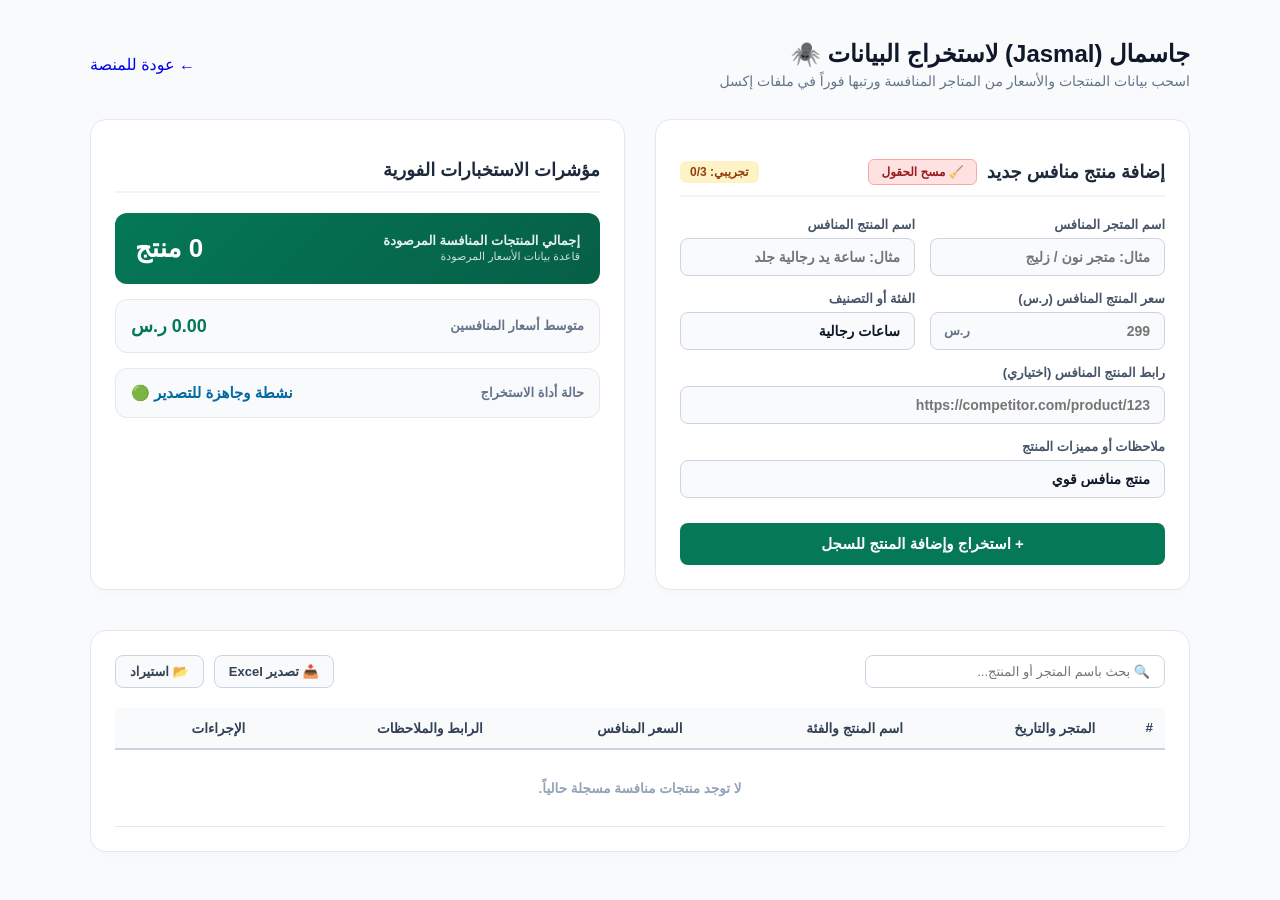
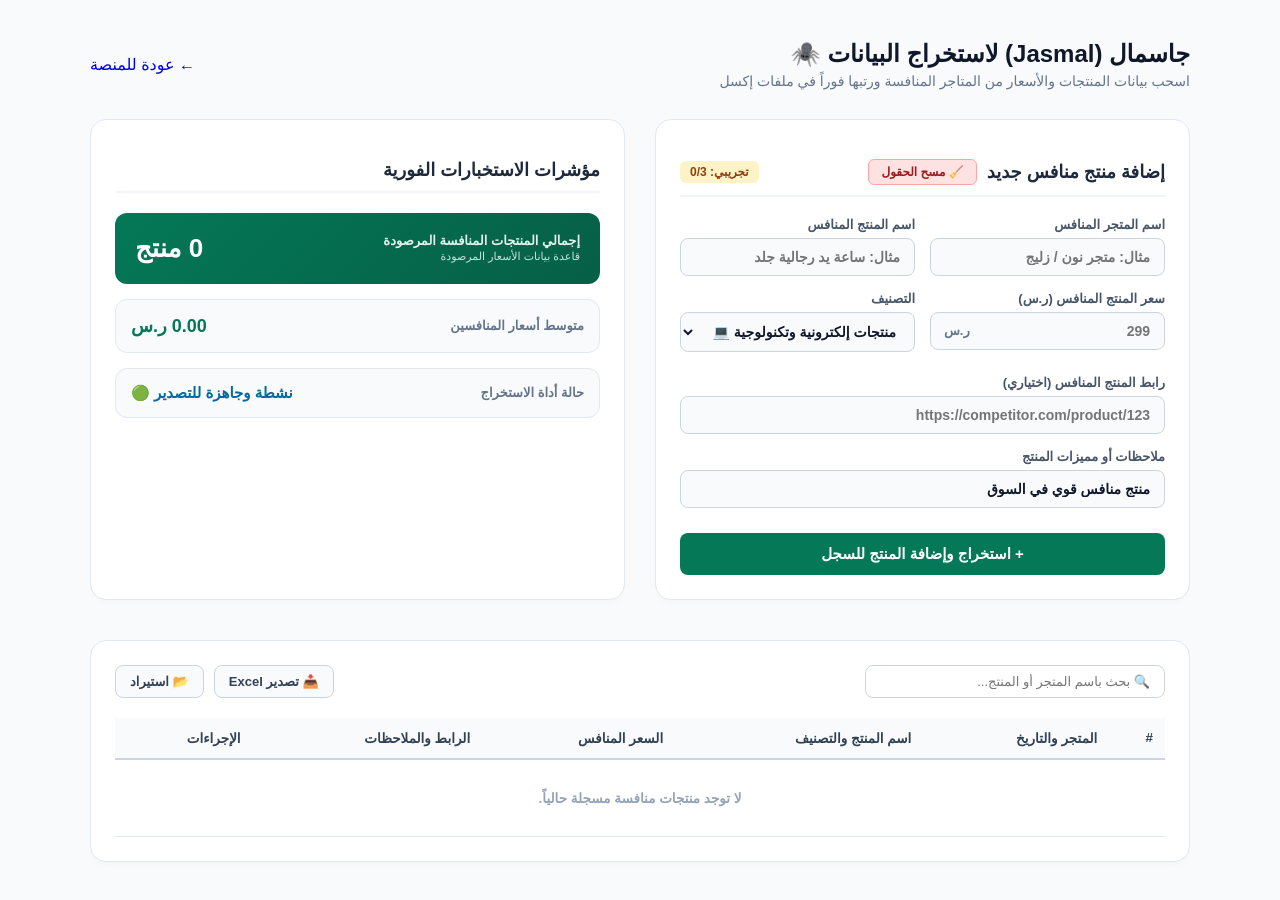
Before and after one commit to engaziasa-lang/engazia-app, a Next.js app: page /hub/sa/jasmal in a window 1280 px wide. Built offline with nearby package versions, Linux system fonts and the light colour scheme.

Commit message:
Update page.tsx

```diff
--- a/app/hub/sa/jasmal/page.tsx
+++ b/app/hub/sa/jasmal/page.tsx
@@ -19,8 +19,12 @@ export default function JasmalScraperSA() {
   const [productName, setProductName] = useState<string>('');
   const [productPrice, setProductPrice] = useState<number | ''>('');
   const [productUrl, setProductUrl] = useState<string>('');
-  const [category, setCategory] = useState<string>('ساعات رجالية');
-  const [notes, setNotes] = useState<string>('منتج منافس قوي');
+
+  // الخيارات الذكية للتصنيف
+  const [categorySelect, setCategorySelect] = useState<string>('منتجات إلكترونية وتكنولوجية');
+  const [customCategory, setCustomCategory] = useState<string>('منتجات إلكترونية وتكنولوجية');
+
+  const [notes, setNotes] = useState<string>('منتج منافس قوي في السوق');
 
   const [items, setItems] = useState<JasmalItem[]>([]);
   const [searchQuery, setSearchQuery] = useState<string>('');
@@ -43,14 +47,26 @@ export default function JasmalScraperSA() {
   const isActivated = typeof window !== 'undefined' && !!localStorage.getItem('merchant_license_key');
 
   const price = typeof productPrice === 'number' ? productPrice : 0;
+  const finalCategory = categorySelect === 'تصنيف آخر (كتابة يدوية)' ? customCategory : categorySelect;
+
+  const handleSelectChange = (e: React.ChangeEvent<HTMLSelectElement>) => {
+    const val = e.target.value;
+    setCategorySelect(val);
+    if (val !== 'تصنيف آخر (كتابة يدوية)') {
+      setCustomCategory(val);
+    } else {
+      setCustomCategory('');
+    }
+  };
 
   const handleClearForm = () => {
     setCompetitorName('');
     setProductName('');
     setProductPrice('');
     setProductUrl('');
-    setCategory('ساعات رجالية');
-    setNotes('منتج منافس قوي');
+    setCategorySelect('منتجات إلكترونية وتكنولوجية');
+    setCustomCategory('منتجات إلكترونية وتكنولوجية');
+    setNotes('منتج منافس قوي في السوق');
     setEditingId(null);
   };
 
@@ -60,8 +76,8 @@ export default function JasmalScraperSA() {
       alert('🔒 عذراً، لقد استهلكت الحد التجريبي (3 منتجات مستخرجة). يرجى ترقية حسابك لفتح السعة الكاملة بلا حدود!');
       return;
     }
-    if (!competitorName.trim() || !productName.trim() || price <= 0) {
-      alert('الرجاء التأكد من تعبئة اسم المنافس، اسم المنتج، وسعر صحيح.');
+    if (!competitorName.trim() || !productName.trim() || price <= 0 || !finalCategory.trim()) {
+      alert('الرجاء التأكد من تعبئة اسم المنافس، اسم المنتج، التصنيف، وسعر صحيح.');
       return;
     }
 
@@ -76,7 +92,7 @@ export default function JasmalScraperSA() {
         productName,
         productPrice: price,
         productUrl,
-        category,
+        category: finalCategory,
         notes,
         createdAt: item.createdAt || formattedDate
       } : item);
@@ -90,7 +106,7 @@ export default function JasmalScraperSA() {
         productName,
         productPrice: price,
         productUrl,
-        category,
+        category: finalCategory,
         notes,
         createdAt: formattedDate
       };
@@ -106,7 +122,15 @@ export default function JasmalScraperSA() {
     setProductName(item.productName);
     setProductPrice(item.productPrice);
     setProductUrl(item.productUrl);
-    setCategory(item.category);
+
+    const standardCategories = ['منتجات إلكترونية وتكنولوجية', 'أزياء وملابس رجالية/نسائية', 'عطور وبخور وعناية شخصية', 'أكسسوارات وساعات'];
+    if (standardCategories.includes(item.category)) {
+      setCategorySelect(item.category);
+      setCustomCategory(item.category);
+    } else {
+      setCategorySelect('تصنيف آخر (كتابة يدوية)');
+      setCustomCategory(item.category);
+    }
     setNotes(item.notes);
     setEditingId(item.id);
     window.scrollTo({ top: 0, behavior: 'smooth' });
@@ -146,7 +170,7 @@ export default function JasmalScraperSA() {
                 <th>المتجر المنافس</th>
                 <th>اسم المنتج</th>
                 <th>التاريخ والوقت</th>
-                <th>الفئة</th>
+                <th>التصنيف</th>
                 <th>السعر (ر.س)</th>
                 <th>رابط المنتج</th>
                 <th>ملاحظات</th>
@@ -331,11 +355,30 @@ export default function JasmalScraperSA() {
                   <span className="currency-tag">ر.س</span>
                 </div>
               </div>
+
               <div className="input-group">
-                <label>الفئة أو التصنيف</label>
-                <div className="input-wrapper">
-                  <input type="text" value={category} onChange={(e) => setCategory(e.target.value)} placeholder="ساعات وإكسسوارات" required />
+                <label>التصنيف</label>
+                <div className="input-wrapper" style={{ marginBottom: '8px' }}>
+                  <select value={categorySelect} onChange={handleSelectChange}>
+                    <option value="منتجات إلكترونية وتكنولوجية">منتجات إلكترونية وتكنولوجية 💻</option>
+                    <option value="أزياء وملابس رجالية/نسائية">أزياء وملابس رجالية/نسائية 👕</option>
+                    <option value="عطور وبخور وعناية شخصية">عطور وبخور وعناية شخصية 🌸</option>
+                    <option value="أكسسوارات وساعات">أكسسوارات وساعات ⌚</option>
+                    <option value="تصنيف آخر (كتابة يدوية)">➕ تصنيف آخر (كتابة يدوية)</option>
+                  </select>
                 </div>
+
+                {categorySelect === 'تصنيف آخر (كتابة يدوية)' && (
+                  <div className="input-wrapper">
+                    <input
+                      type="text"
+                      value={customCategory}
+                      onChange={(e) => setCustomCategory(e.target.value)}
+                      placeholder="اكتب التصنيف المخصص هنا..."
+                      required
+                    />
+                  </div>
+                )}
               </div>
             </div>
 
@@ -408,7 +451,7 @@ export default function JasmalScraperSA() {
               <tr>
                 <th>#</th>
                 <th>المتجر والتاريخ</th>
-                <th>اسم المنتج والفئة</th>
+                <th>اسم المنتج والتصنيف</th>
                 <th>السعر المنافس</th>
                 <th>الرابط والملاحظات</th>
                 <th>الإجراءات</th>
```
